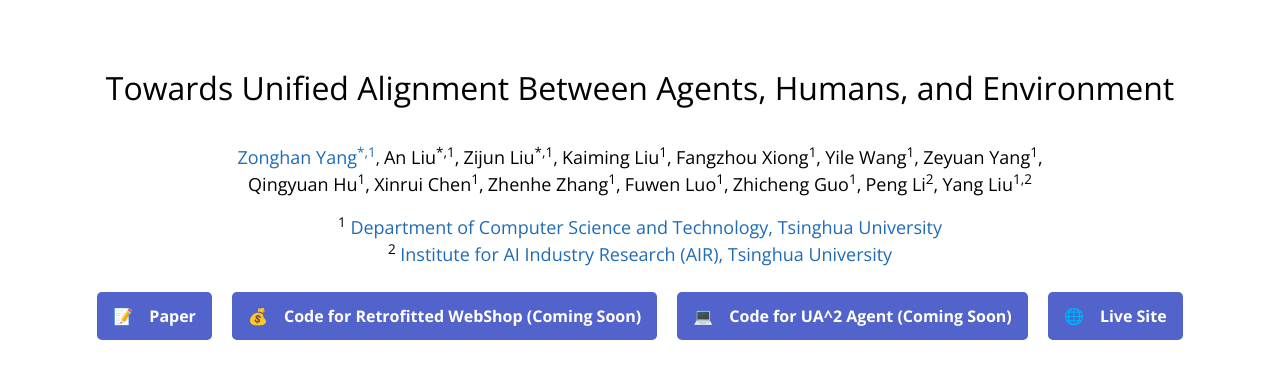
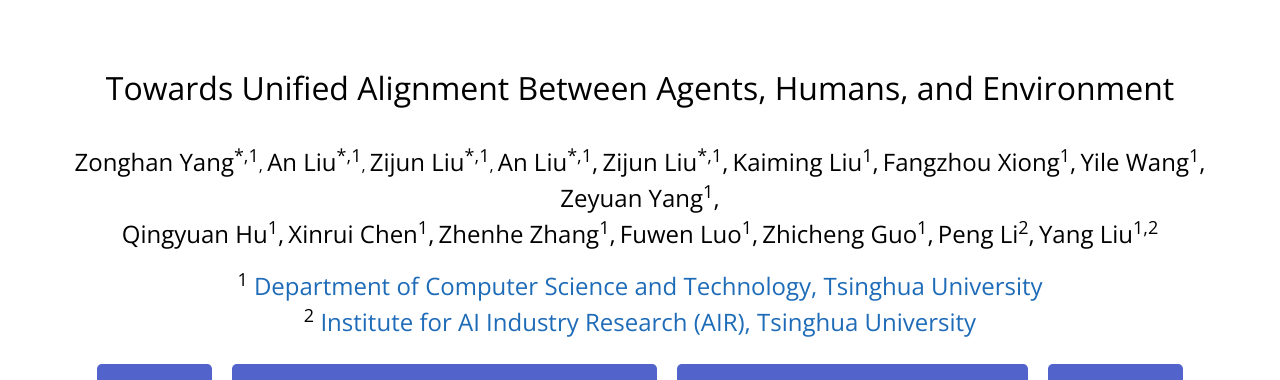
Before and after one commit to agent-force/agent-force.github.io, a Jekyll site: the page built from unified-alignment-for-agents.md, in a window 1280 px wide and 900 px high, cut to the strip 0-380 px from the top of the window. Built offline with Jekyll 4.4.1, drawn with Linux system fonts in a browser that asks for light colours; formulas are drawn with MathJax 3; our own code applies the rules of GitHub Pages for plain Markdown files.

Commit message:
upd ua^2

```diff
--- a/_layouts/unified-alignment-for-agents.html
+++ b/_layouts/unified-alignment-for-agents.html
@@ -44,32 +44,38 @@
       <div style="margin-top: 2rem">
         <!-- <span class="author-block">Xiang Yue*<sup style="color:#6fbf73;">†,1</sup>,</span> -->
         <span class="author-block">
-          <font size=4><a href="https://minicheshire.github.io/">Zonghan Yang<sup>*,1</sup></a></font>,
-        </span>
-        <font size=4><span class="author-block">An Liu<sup>*,1</sup>,</span></font>
-        <font size=4><span class="author-block">Zijun Liu<sup>*,1</sup>,</span></font>
-        <font size=4><span class="author-block">Kaiming Liu<sup>1</sup>,</span></font>
-        <font size=4><span class="author-block">Fangzhou Xiong<sup>1</sup>,</span></font>
-        <font size=4><span class="author-block">Yile Wang<sup>1</sup>,</span></font>
-        <font size=4><span class="author-block">Zeyuan Yang<sup>1</sup>,</span></font><br>
-        <font size=4><span class="author-block">Qingyuan Hu<sup>1</sup>,</span></font>
-        <font size=4><span class="author-block">Xinrui Chen<sup>1</sup>,</span></font>
-        <font size=4><span class="author-block">Zhenhe Zhang<sup>1</sup>,</span></font>
-        <font size=4><span class="author-block">Fuwen Luo<sup>1</sup>,</span></font>
-        <font size=4><span class="author-block">Zhicheng Guo<sup>1</sup>,</span></font>
-        <span class="author-block">
-          <font size=4><a href="https://www.lpeng.net/" style="text-decoration: none; color: inherit;">Peng Li<sup>2</sup>,</a></font>
+          <font size=5><a href="https://minicheshire.github.io/" style="text-decoration: none; color: inherit;">Zonghan Yang<sup>*,1</sup></a></font>,
         </span>
         <span class="author-block">
-          <font size=4><a href="https://nlp.csai.tsinghua.edu.cn/~ly/" style="text-decoration: none; color: inherit;">Yang Liu<sup>1,2</sup></a></font>
+          <font size=5><a href="https://github.com/xxmlala" style="text-decoration: none; color: inherit;">An Liu<sup>*,1</sup></a></font>,
+        </span>
+        <span class="author-block">
+          <font size=5><a href="https://github.com/BBQGOD" style="text-decoration: none; color: inherit;">Zijun Liu<sup>*,1</sup></a></font>,
+        </span>
+        <font size=5><span class="author-block">An Liu<sup>*,1</sup>,</span></font>
+        <font size=5><span class="author-block">Zijun Liu<sup>*,1</sup>,</span></font>
+        <font size=5><span class="author-block">Kaiming Liu<sup>1</sup>,</span></font>
+        <font size=5><span class="author-block">Fangzhou Xiong<sup>1</sup>,</span></font>
+        <font size=5><span class="author-block">Yile Wang<sup>1</sup>,</span></font>
+        <font size=5><span class="author-block">Zeyuan Yang<sup>1</sup>,</span></font><br>
+        <font size=5><span class="author-block">Qingyuan Hu<sup>1</sup>,</span></font>
+        <font size=5><span class="author-block">Xinrui Chen<sup>1</sup>,</span></font>
+        <font size=5><span class="author-block">Zhenhe Zhang<sup>1</sup>,</span></font>
+        <font size=5><span class="author-block">Fuwen Luo<sup>1</sup>,</span></font>
+        <font size=5><span class="author-block">Zhicheng Guo<sup>1</sup>,</span></font>
+        <span class="author-block">
+          <font size=5><a href="https://www.lpeng.net/" style="text-decoration: none; color: inherit;">Peng Li<sup>2</sup>,</a></font>
+        </span>
+        <span class="author-block">
+          <font size=5><a href="https://nlp.csai.tsinghua.edu.cn/~ly/" style="text-decoration: none; color: inherit;">Yang Liu<sup>1,2</sup></a></font>
         </span>
 
       </div>
 
 
       <div style="margin-top: 1rem">
-        <font size=4><sup>1</sup> <a href="https://www.cs.tsinghua.edu.cn/csen/">Department of Computer Science and Technology, Tsinghua University</a></font><br>
-        <font size=4><sup>2</sup> <a href="https://air.tsinghua.edu.cn/en/">Institute for AI Industry Research (AIR), Tsinghua University</a></font><br>
+        <font size=5><sup>1</sup> <a href="https://www.cs.tsinghua.edu.cn/csen/">Department of Computer Science and Technology, Tsinghua University</a></font><br>
+        <font size=5><sup>2</sup> <a href="https://air.tsinghua.edu.cn/en/">Institute for AI Industry Research (AIR), Tsinghua University</a></font><br>
       </div>
 
       <a href="" class="btn"><b>📝&emsp;Paper</b></a>
```
